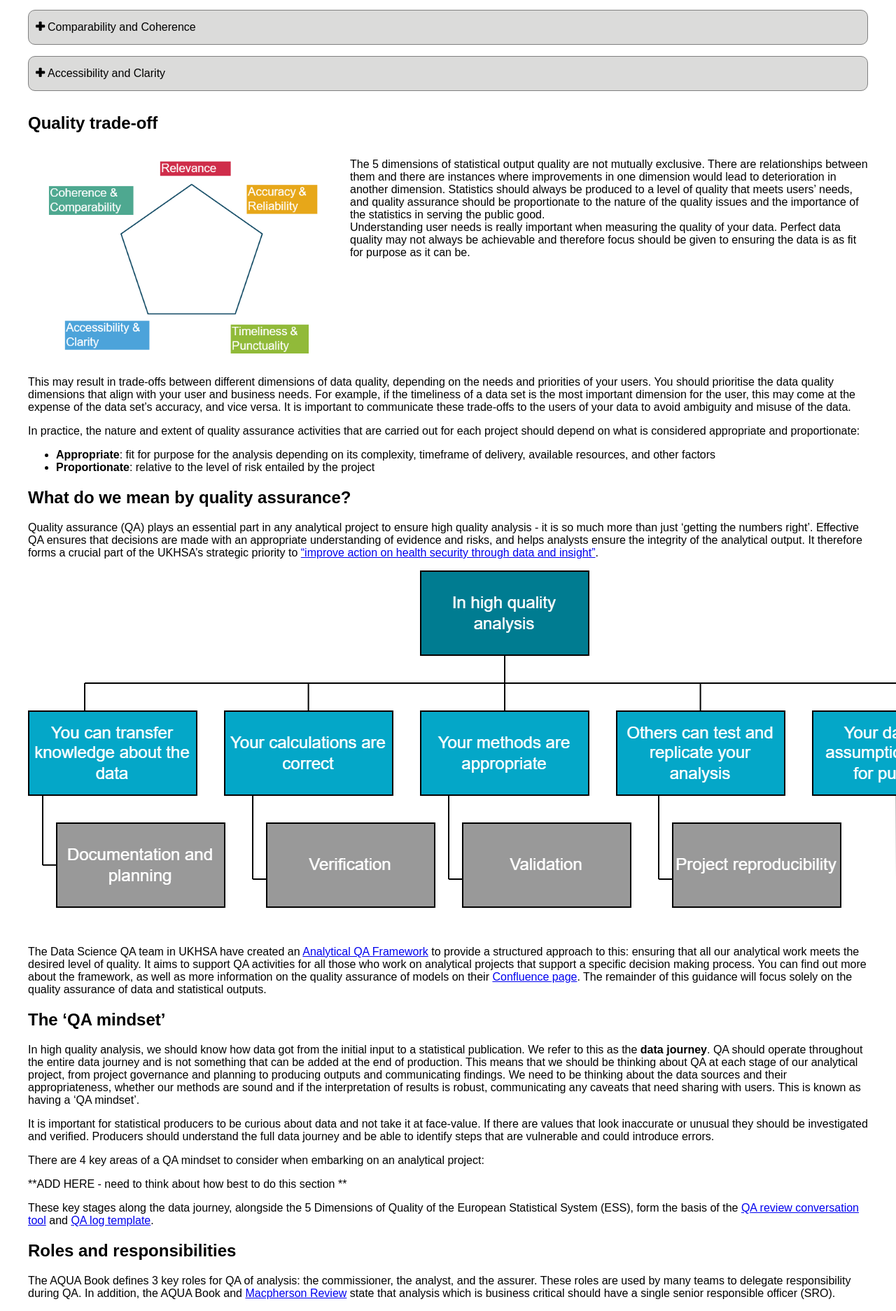
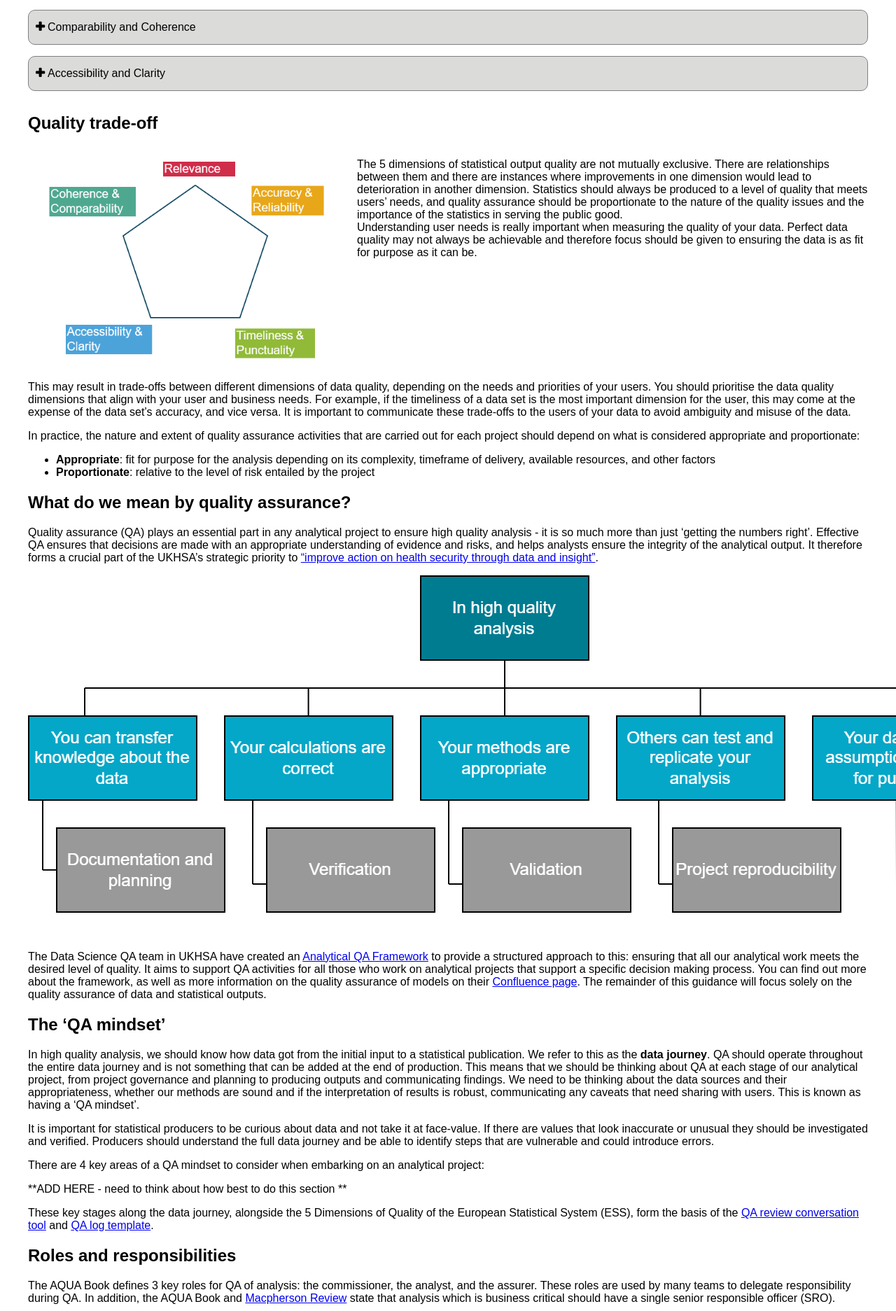
Before and after one commit to BenCuff/github-pages-test, a Jekyll site: the page built from docs/quality-assurance.md, in a window 1280 px wide. Shown: the part 1015-2888 px from the top of the page at 70% size. Built offline with Jekyll 4.4.1, drawn with Linux system fonts in a browser that asks for light colours.

Commit message:
Image-text styling

```diff
--- a/docs/assets/styles-index.css
+++ b/docs/assets/styles-index.css
@@ -13,7 +13,7 @@
 
 .index-link:hover{
   border: 1px solid black;
-  padding 1px 8px;
+  padding: 1px 8px;
 }
 
 #index-tile-block{
--- a/docs/assets/styles.css
+++ b/docs/assets/styles.css
@@ -160,13 +160,8 @@
   column-gap: 10px;
 }
 
-.image-text-container img {
+.image-text-container p {
   flex: 1;
-  max-width: 450px;
-}
-
-.image-text-container p {
-  flex 1;
 }
 
 /*Clickable buttons*/
--- a/docs/quality-assurance.md
+++ b/docs/quality-assurance.md
@@ -98,7 +98,7 @@
 
 ## Quality trade-off
 <div class="image-text-container">
-    <img src="assets/img/Quality_trade_off.png" alt="A pentagon showing the 5 Dimensions of Quality of the European Statistical System (ESS) Code of Practice: Relevance, Accuracy and Reliability, Timeliness and Punctuality, Comparability and Coherence and Accessibility and Clarity">
+    <img src="assets/img/Quality_trade_off.png" width="460px" height="318px" alt="A pentagon showing the 5 Dimensions of Quality of the European Statistical System (ESS) Code of Practice: Relevance, Accuracy and Reliability, Timeliness and Punctuality, Comparability and Coherence and Accessibility and Clarity">
     <p>
 The 5 dimensions of statistical output quality are not mutually exclusive. There are relationships between them and there are instances where improvements in one dimension would lead to deterioration in another dimension. Statistics should always be produced to a level of quality that meets users’ needs, and quality assurance should be proportionate to the nature of the quality issues and the importance of the statistics in serving the public good.<br>
 Understanding user needs is really important when measuring the quality of your data. Perfect data quality may not always be achievable and therefore focus should be given to ensuring the data is as fit for purpose as it can be.
```
